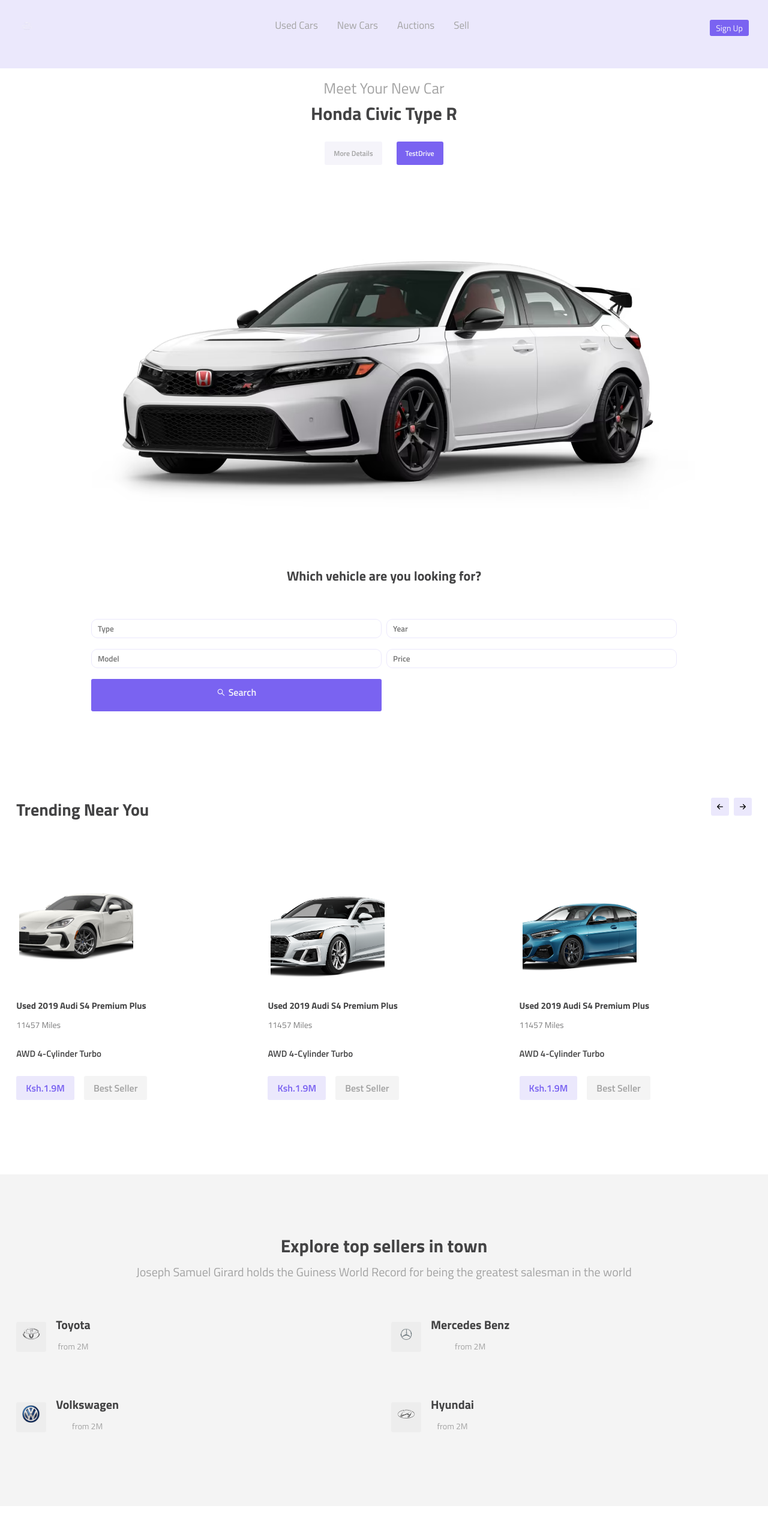
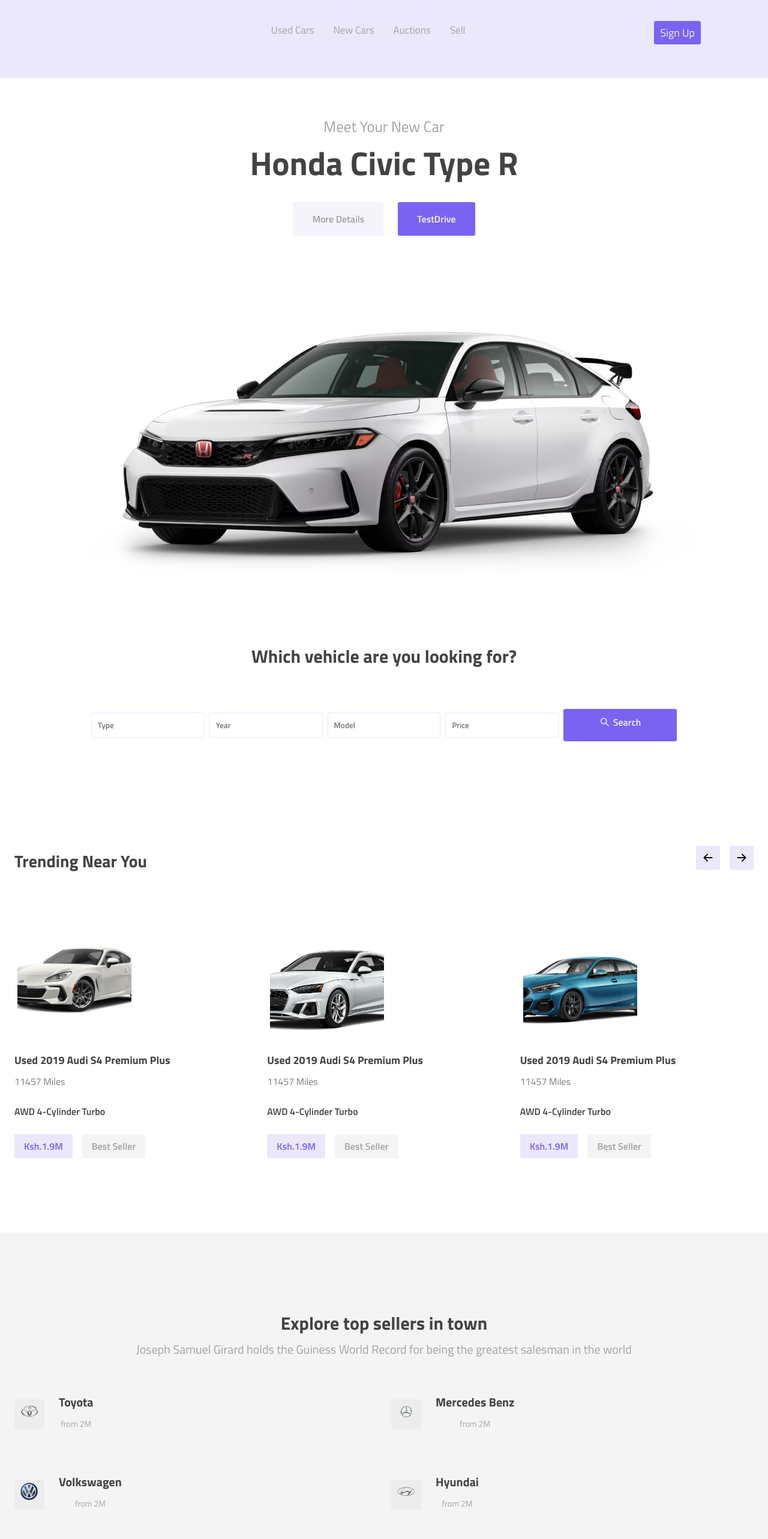
Before and after one commit to ErickOmondi97/Car-Broker-App, a React (Vite) app in the folder Car Broker App/: page / in a window 1280 px wide. Shown: the top 2566 px of the page at 60% size. Built offline with nearby package versions, Linux system fonts and the light colour scheme.

Commit message:
all the scss code are compiled in this folder

```diff
--- a/Car Broker App/src/css/App.css
+++ b/Car Broker App/src/css/App.css
@@ -139,7 +139,7 @@
     grid-template-columns: repeat(3, 1fr);
   }
 }
-@media screen and (min-width: 770px) {
+@media screen and (min-width: 940px) {
   .search {
     width: 80%;
     margin: auto;
@@ -339,10 +339,25 @@
   .footer .footerContainer .footerMenuDiv {
     grid-template-columns: repeat(3, 1fr);
   }
+  .footer .footerContainer .lowerSection {
+    display: flex;
+    align-items: center;
+    justify-content: space-between;
+  }
 }
 @media screen and (min-width: 940px) {
   .footer .footerContainer .footerMenuDiv {
     grid-template-columns: repeat(4, 1fr);
+  }
+  .footer .footerContainer .lowerSection {
+    display: flex;
+    align-items: center;
+    justify-content: center;
+  }
+  .footer .footerContainer .lowerSection p {
+    display: flex;
+    align-items: center;
+    justify-content: center;
   }
 }
 .header {
@@ -950,4 +965,384 @@ img {
 .secTitle {
   color: #434344;
   font-size: 20px;
+}
+
+@media screen and (min-width: 520px) {
+  .header .logoDiv img {
+    width: 30px;
+  }
+  .header .signUp .text {
+    padding: 6px;
+    font-size: 16px;
+  }
+  .header .signUp .toggleNavbarIcon {
+    font-size: 30px;
+  }
+}
+@media screen and (min-width: 770px) {
+  .header .navbar .closeIcon {
+    display: none;
+  }
+  .header .navbar .menu {
+    display: flex;
+    flex-direction: row;
+  }
+  .header .navbar .menu .listItem {
+    padding: 0.3rem 1rem;
+    border-radius: 3px;
+  }
+  .header .navbar .menu .listItem a {
+    color: #a3a3a3;
+    font-size: 15px;
+  }
+  .header .navbar .menu .listItem:hover {
+    background: #7a63f1;
+    color: #f5f4fa;
+    transition: 0.3s ease;
+  }
+  .header .navbar .menu .listItem:hover a {
+    color: #f5f4fa;
+  }
+  .header .signUp .text {
+    padding: 6px 10px;
+    font-size: 16px;
+  }
+  .header .signUp .toggleNavbarIcon {
+    display: none;
+  }
+}
+@media screen and (min-width: 1064px) {
+  .header {
+    padding: 2rem 7rem;
+  }
+  .header .navbar .menu .listItem a {
+    font-size: 17px;
+  }
+  .header .signUp .text {
+    font-size: 18px;
+  }
+}
+@media screen and (min-width: 1400px) {
+  .header .navbar .menu .listItem {
+    margin: 0 0.8rem;
+  }
+}
+@media screen and (min-width: 520px) {
+  .home .secContainer .homeText .homeSpan {
+    font-size: 18px;
+  }
+  .home .secContainer .homeTitle {
+    font-size: 35px;
+  }
+  .home .secContainer .btns .btn {
+    font-size: 14px;
+  }
+  .home .homeImage {
+    max-width: 85%;
+  }
+}
+@media screen and (min-width: 770px) {
+  .home {
+    padding-top: 10rem;
+  }
+  .home .secContainer {
+    gap: 2.5rem;
+  }
+  .home .secContainer .homeText .homeSpan {
+    font-size: 21px;
+  }
+  .home .secContainer .homeTitle {
+    font-size: 45px;
+  }
+  .home .secContainer .btns {
+    margin-top: 1rem;
+  }
+}
+@media screen and (min-width: 996px) {
+  .home {
+    padding-top: 12rem;
+  }
+  .home .secContainer {
+    gap: 3rem;
+  }
+  .home .secContainer .homeText .homeSpan {
+    font-size: 25px;
+  }
+  .home .secContainer .homeTitle {
+    font-size: 55px;
+  }
+  .home .secContainer .btns .btn {
+    font-size: 16px;
+    padding: 1rem 2rem;
+  }
+}
+@media screen and (min-width: 520px) {
+  .search .title {
+    font-size: 25px;
+    padding: 2rem 0;
+  }
+  .search .searchDiv input {
+    padding: 10px;
+    font-weight: 600;
+    color: #7a63f1;
+    border-radius: 3px;
+  }
+  .search .searchDiv .btn {
+    justify-content: center;
+    width: 100%;
+    align-items: center;
+    gap: 0.3rem;
+    font-size: 16px;
+  }
+  .search .searchDiv .btn .icon {
+    font-size: 18px;
+  }
+}
+@media screen and (min-width: 770px) {
+  .search .title {
+    font-size: 30px;
+    padding: 2rem 0;
+  }
+  .search .searchDiv {
+    grid-template-columns: repeat(3, 1fr);
+  }
+}
+@media screen and (min-width: 940px) {
+  .search {
+    width: 80%;
+    margin: auto;
+  }
+  .search .searchDiv {
+    grid-template-columns: repeat(5, 1fr);
+  }
+}
+@media screen and (min-width: 520px) {
+  .trending .secContainer .secHeading {
+    margin-bottom: 1rem;
+  }
+  .trending .secContainer .secHeading .secTitle {
+    font-size: 23px;
+  }
+  .trending .secContainer .secHeading .navBtns {
+    gap: 0.5rem;
+  }
+  .trending .secContainer .secHeading .navBtns .icon {
+    font-size: 40px;
+  }
+  .trending .secContainer .carContainer {
+    grid-template-columns: repeat(2, 1fr);
+  }
+  .trending .secContainer .carContainer .singleCar .carTitle {
+    font-size: 18px;
+  }
+  .trending .secContainer .carContainer .singleCar .miles, .trending .secContainer .carContainer .singleCar .AWD {
+    font-size: 16px;
+  }
+  .trending .secContainer .carContainer .singleCar .price_seller span {
+    font-weight: 600;
+  }
+}
+@media screen and (min-width: 940px) {
+  .trending .secContainer .secHeading .secTitle {
+    font-size: 28px;
+  }
+  .trending .secContainer .secHeading .navBtns {
+    gap: 1rem;
+  }
+  .trending .secContainer .carContainer {
+    grid-template-columns: repeat(3, 1fr);
+  }
+}
+@media screen and (min-width: 940px) {
+  .section {
+    padding: 6rem 0 4rem;
+  }
+  .container {
+    padding-left: 1.5rem;
+    padding-right: 1.5rem;
+  }
+}
+@media screen and (min-width: 1024px) {
+  .container {
+    width: 100%;
+  }
+}
+@media screen and (min-width: 520px) {
+  .sellers {
+    display: grid;
+  }
+  .sellers .secContainer .secHeading {
+    margin-top: 2rem;
+  }
+  .sellers .secContainer .secHeading .secTitle {
+    font-size: 25px;
+  }
+  .sellers .secContainer .secHeading p {
+    font-size: 18px;
+  }
+  .sellers .secContainer .sellersContainer {
+    display: grid;
+    grid-template-columns: repeat(2, 1fr);
+    gap: 1.5rem;
+  }
+  .sellers .secContainer .sellersContainer .singleSeller {
+    gap: 1.5rem;
+  }
+}
+@media screen and (min-width: 840px) {
+  .sellers {
+    display: grid;
+  }
+  .sellers .secContainer .secHeading .secTitle {
+    font-size: 30px;
+  }
+  .sellers .secContainer .secHeading p {
+    font-size: 20px;
+  }
+}
+@media screen and (min-width: 520px) {
+  .auction .secContainer .secHeading {
+    margin-top: 1rem;
+  }
+  .auction .secContainer .secHeading .secTitle {
+    font-size: 23px;
+  }
+  .auction .secContainer .secHeading .navBtns {
+    gap: 0.5rem;
+  }
+  .auction .secContainer .secHeading .navBtns .icon {
+    font-size: 40px;
+  }
+  .auction .secContainer .carContainer {
+    grid-template-columns: repeat(2, 1fr);
+  }
+  .auction .secContainer .carContainer .singleCar .carTitle {
+    font-size: 18px;
+  }
+  .auction .secContainer .carContainer .singleCar .miles, .auction .secContainer .carContainer .singleCar .AWD {
+    font-size: 16px;
+  }
+  .auction .secContainer .carContainer .singleCar .price_buyBtn {
+    font-weight: 600;
+  }
+}
+@media screen and (min-width: 940px) {
+  .auction .secContainer .secHeading .secTitle {
+    font-size: 28px;
+  }
+  .auction .secContainer .secHeading .navBtns {
+    gap: 1rem;
+  }
+  .auction .secContainer .carContainer {
+    grid-template-columns: repeat(4, 1fr);
+  }
+}
+@media screen and (min-width: 520px) {
+  .review .secContainer .secHeading {
+    margin-top: 1rem;
+  }
+  .review .secContainer .secTitle {
+    font-size: 23px;
+  }
+  .review .secContainer .navBtns {
+    gap: 0.5rem;
+  }
+  .review .secContainer .navBtns .icon {
+    font-size: 40px;
+  }
+  .review .reviewContainer {
+    grid-template-columns: repeat(2, 1fr);
+  }
+  .review .reviewContainer .singleReview .reviewTitle {
+    font-size: 18px;
+  }
+  .review .reviewContainer .singleReview .desc {
+    font-size: 16px;
+  }
+  .review .reviewContainer .singleReview .reviewerDiv .leftDiv .aboutReviewer .name {
+    font-size: 17px;
+  }
+  .review .reviewContainer .singleReview .reviewerDiv .leftDiv .aboutReviewer p {
+    font-size: 16px;
+  }
+  .review .reviewContainer .singleReview .reviewerDiv .rightDiv .icon {
+    font-size: 16px;
+  }
+  .review .reviewContainer .singleReview .reviewerDiv .rightDiv blockquote {
+    font-weight: 600;
+    font-size: 17px;
+  }
+}
+@media screen and (min-width: 940px) {
+  .review .secContainer .secHeading .secTitle {
+    font-size: 23px;
+  }
+  .review .secContainer .secHeading .navBtns {
+    gap: 1rem;
+  }
+  .review .reviewContainer {
+    grid-template-columns: repeat(3, 1fr);
+  }
+}
+@media screen and (min-width: 520px) {
+  .footer .footerContainer .footerMenuDiv {
+    grid-template-columns: repeat(2, 1fr);
+  }
+  .footer .footerContainer .footerMenuDiv .singleGrid .footerTitle {
+    font-size: 17px;
+  }
+  .footer .footerContainer .footerMenuDiv .singleGrid .footerUl {
+    gap: 5px;
+  }
+  .footer .footerContainer .footerMenuDiv .singleGrid .footerUl .footerLi {
+    color: #a3a3a3;
+  }
+  .footer .footerContainer .lowerSection {
+    display: flex;
+    align-items: center;
+    justify-content: space-between;
+  }
+}
+@media screen and (min-width: 770px) {
+  .footer .footerContainer .footerMenuDiv {
+    grid-template-columns: repeat(3, 1fr);
+  }
+  .footer .footerContainer .lowerSection {
+    display: flex;
+    align-items: center;
+    justify-content: space-between;
+  }
+}
+@media screen and (min-width: 940px) {
+  .footer .footerContainer .footerMenuDiv {
+    grid-template-columns: repeat(4, 1fr);
+  }
+  .footer .footerContainer .lowerSection {
+    display: flex;
+    align-items: center;
+    justify-content: center;
+  }
+  .footer .footerContainer .lowerSection p {
+    display: flex;
+    align-items: center;
+    justify-content: center;
+  }
+}
+::-moz-selection {
+  background: #7a63f1;
+  color: #f5f4fa;
+}
+::selection {
+  background: #7a63f1;
+  color: #f5f4fa;
+}
+
+::-webkit-scrollbar {
+  width: 10px;
+  background: #ebe8fc;
+}
+
+::-webkit-scrollbar-thumb {
+  background: #7a63f1;
+  border-radius: 3px;
 }/*# sourceMappingURL=App.css.map */
```
Also changed, not shown: 1 other file (tests, documents, lock files or other folders).
